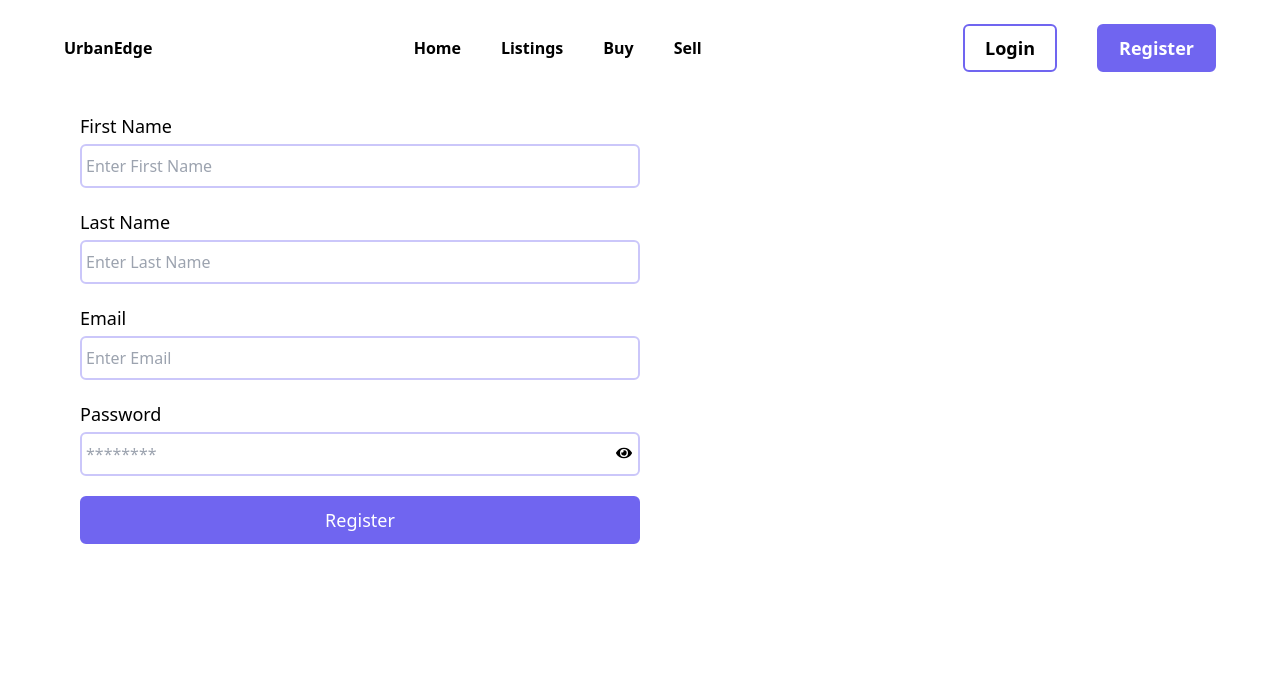
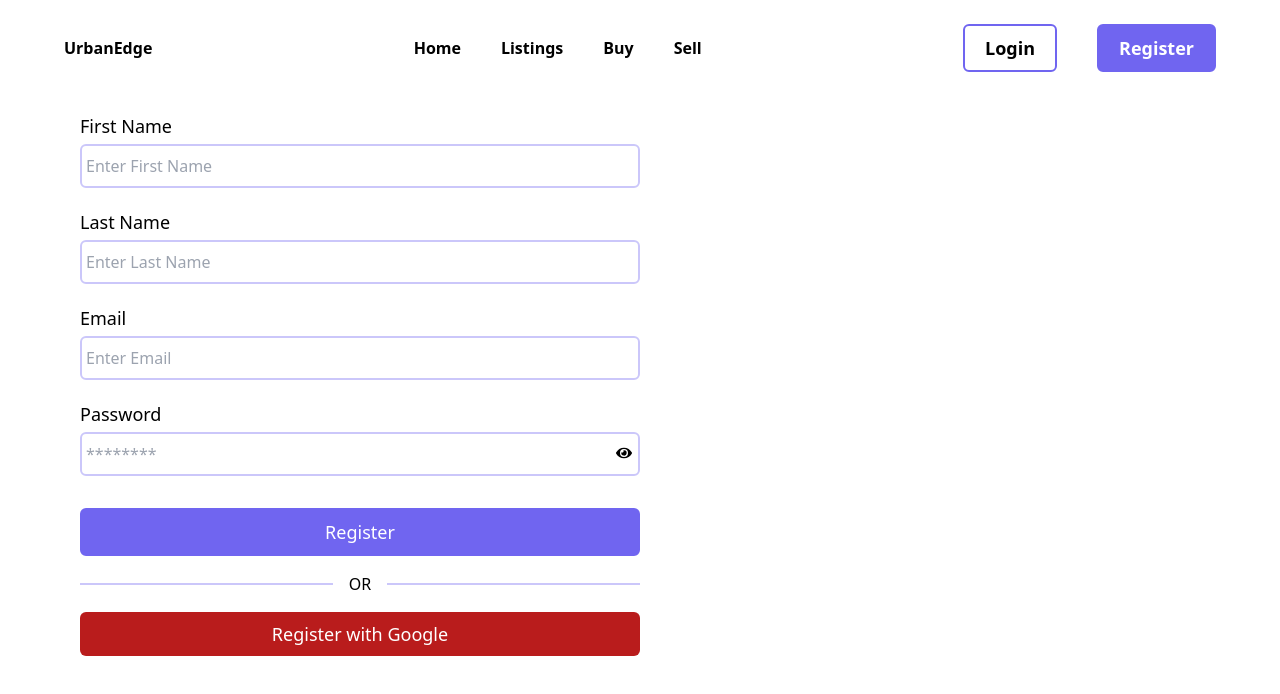
Before and after one commit to WinifredOgbeiwi/UrbanEdge-Realty, a React (Vite) app: page /register in a window 1280 px wide. Shown: the top 694 px of the page. Built offline with nearby package versions, Linux system fonts and the light colour scheme; no server answers.

Commit message:
google auth for registration with firebase

```diff
--- /dev/null
+++ b/src/components/GoogleAuth.jsx
@@ -0,0 +1,42 @@
+import { toast } from "react-toastify";
+import Button from "./common/Button";
+import { getAuth, GoogleAuthProvider, signInWithPopup } from "firebase/auth";
+import { db } from "../../firebase";
+import { getDoc, serverTimestamp, setDoc } from "firebase/firestore";
+import { useNavigate } from "react-router-dom";
+
+const GoogleAuth = () => {
+  const navigate = useNavigate();
+
+  const handlesGoogleReg = async () => {
+    try {
+      const auth = getAuth();
+      const userCred = await signInWithPopup(auth, new GoogleAuthProvider());
+      const user = userCred.user;
+      const docRef = doc(db, "users", user.uid);
+      const docSnap = await getDoc(docRef);
+
+      if (!docSnap.exists()) {
+        await setDoc(docRef, {
+          name: user.displayName,
+          email: user.email,
+          timestamp: serverTimestamp(),
+        });
+      }
+      toast.success("Registration Successful ! ");
+      navigate("/");
+    } catch (error) {
+      toast.error("Error! Could not authorize with google");
+    }
+  };
+  return (
+    <div onClick={handlesGoogleReg}>
+      <Button
+        text="Register with Google"
+        bg="bg-red-700 border-none text-white w-full"
+      />
+    </div>
+  );
+};
+
+export default GoogleAuth;
--- a/src/pages/auth/Register.jsx
+++ b/src/pages/auth/Register.jsx
@@ -10,6 +10,7 @@ import { db } from "../../../firebase";
 import { serverTimestamp, setDoc, doc } from "firebase/firestore";
 import { useNavigate } from "react-router-dom";
 import { toast } from "react-toastify";
+import GoogleAuth from "../../components/GoogleAuth";
 
 const Register = () => {
   const [passwordVisibility, setPasswordVisibility] = useState(true);
@@ -56,7 +57,7 @@ const Register = () => {
 
       console.log(user);
 
-      toast.error("Registration Successful ! ");
+      toast.success("Registration Successful ! ");
 
       navigate("/");
 
@@ -67,9 +68,13 @@ const Register = () => {
     console.log(form);
   };
 
+ const  handlesGoogleReg = async (e) =>{
+
+ }
   return (
     <section className="md:flexing mx-20 my-10">
-      <form onSubmit={handlesSubmit} className="w-full md:w-1/2 ">
+      <div className="w-full md:w-1/2 ">
+        <form onSubmit={handlesSubmit}>
           <Input
             id="firstname"
             text="First Name"
@@ -104,9 +109,13 @@ const Register = () => {
             value={password}
             onchange={handlesOnChange}
           />
-        <Button text="Register" bg="bg-primary text-white w-full" />
+          <Button text="Register" bg="bg-primary text-white w-full mt-3" />
         </form>
-      <div></div>
+        <div className=" my-4 flex items-center text-center before:border-t-2 before:flex-1 before:border-secondary after:border-t-2 after:flex-1  after:border-secondary ">
+          <p className="mx-4">OR</p>
+        </div>
+       <GoogleAuth/>
+      </div>
     </section>
   );
 };
```
Lines whose indentation alone changed are shown as unchanged.
